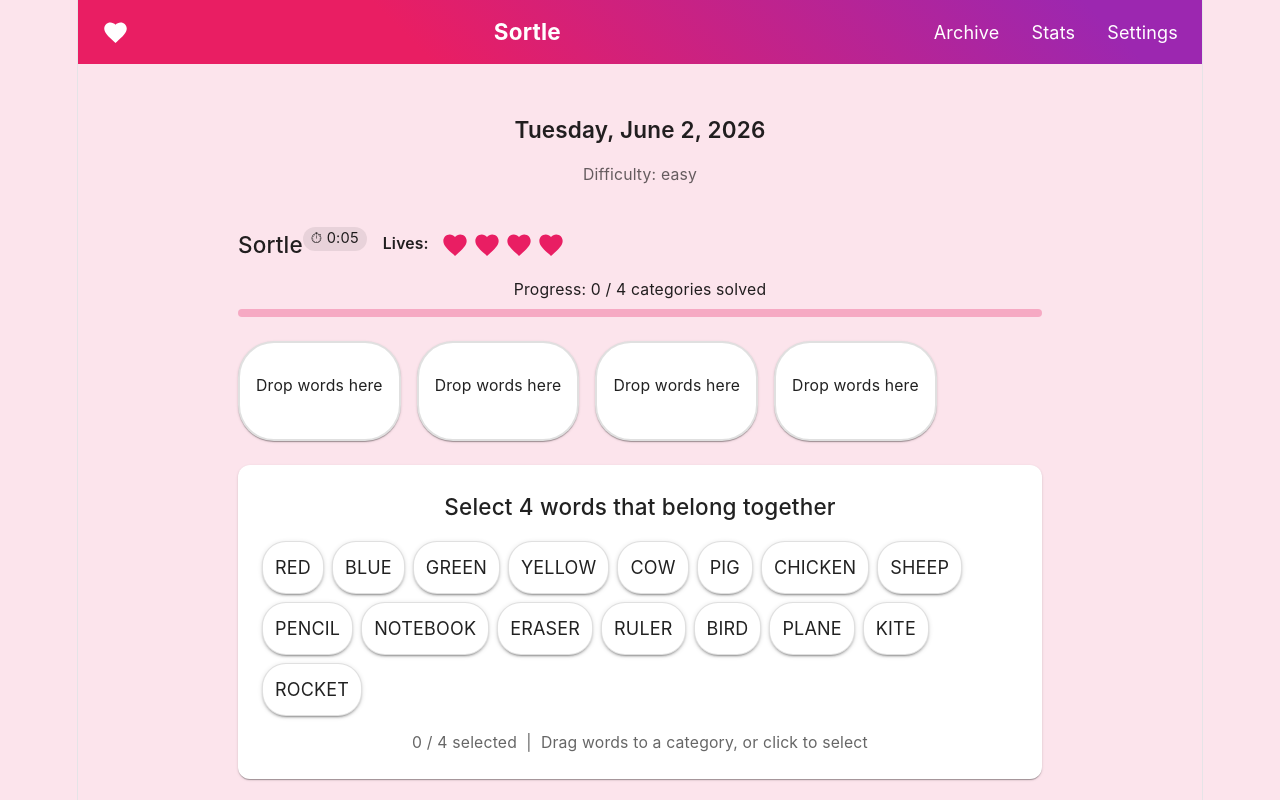
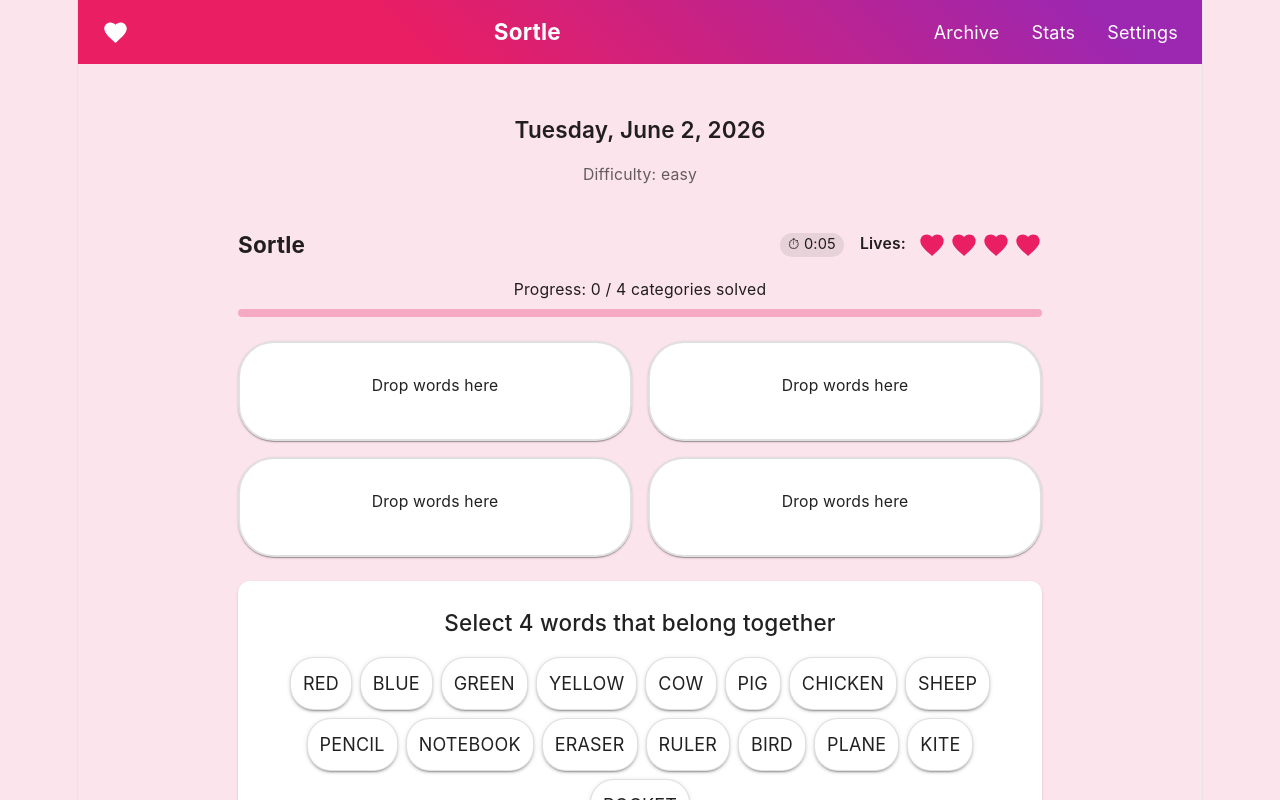
Before and after one commit to xwz0108/sortle, a React (Vite) app: page /puzzle/1 in a window 1280 px wide. Shown: the top 800 px of the page. Built offline with nearby package versions, Linux system fonts and the light colour scheme.

Commit message:
fix(build): MUI v9 API + TS strictness src/components/game/GameBoard.tsx

```diff
--- a/src/components/game/GameBoard.tsx
+++ b/src/components/game/GameBoard.tsx
@@ -3,9 +3,9 @@ import { Container, Grid, Typography, Box, Paper, Button, LinearProgress, Chip,
 import { useParams } from 'react-router-dom';
 import {
   DndContext,
-  DragEndEvent,
+  type DragEndEvent,
   DragOverlay,
-  DragStartEvent,
+  type DragStartEvent,
   PointerSensor,
   KeyboardSensor,
   useSensor,
@@ -168,7 +168,7 @@ const GameBoard: React.FC = () => {
           <Typography variant="h3" sx={{ mb: 2, color: 'success.main', fontWeight: 700 }}>
             🎉 You Won!
           </Typography>
-          <Stack direction="row" spacing={2} justifyContent="center" sx={{ mb: 3 }}>
+          <Stack direction="row" spacing={2} sx={{ justifyContent: 'center', mb: 3 }}>
             <Chip label={`⏱ ${displayTime}`} color="primary" />
             <Chip label={`❌ Mistakes: ${mistakes}`} color="secondary" />
             <Chip label={`🏆 Score: ${score}`} color="success" />
@@ -219,11 +219,11 @@ const GameBoard: React.FC = () => {
     >
       <Container maxWidth="md" sx={{ py: 2 }}>
         {/* Header */}
-        <Stack direction="row" justifyContent="space-between" alignItems="center" sx={{ mb: 2 }}>
-          <Typography variant="h6" fontWeight={700}>
+        <Stack direction="row" sx={{ justifyContent: 'space-between', alignItems: 'center', mb: 2 }}>
+          <Typography variant="h6" sx={{ fontWeight: 700 }}>
             Sortle
           </Typography>
-          <Stack direction="row" spacing={2} alignItems="center">
+          <Stack direction="row" spacing={2} sx={{ alignItems: 'center' }}>
             <Chip label={`⏱ ${displayTime}`} size="small" />
             <LifeBar lives={lives} maxLives={maxLives} />
           </Stack>
@@ -244,7 +244,7 @@ const GameBoard: React.FC = () => {
         {/* Category Zones */}
         <Grid container spacing={2} sx={{ mb: 3 }}>
           {categories.map(category => (
-            <Grid item xs={12} sm={6} key={category.id}>
+            <Grid size={{ xs: 12, sm: 6 }} key={category.id}>
               <CategoryZone
                 category={category}
                 placedWords={category.words}
@@ -261,9 +261,9 @@ const GameBoard: React.FC = () => {
           <Typography variant="h6" sx={{ mb: 2, textAlign: 'center' }}>
             Select 4 words that belong together
           </Typography>
-          <Grid container spacing={1} justifyContent="center">
+          <Grid container spacing={1} sx={{ justifyContent: 'center' }}>
             {words.filter(w => !w.placed).map(word => (
-              <Grid item key={word.id}>
+              <Grid key={word.id}>
                 <WordCard
                   word={word}
                   onClick={handleWordClick}
```
